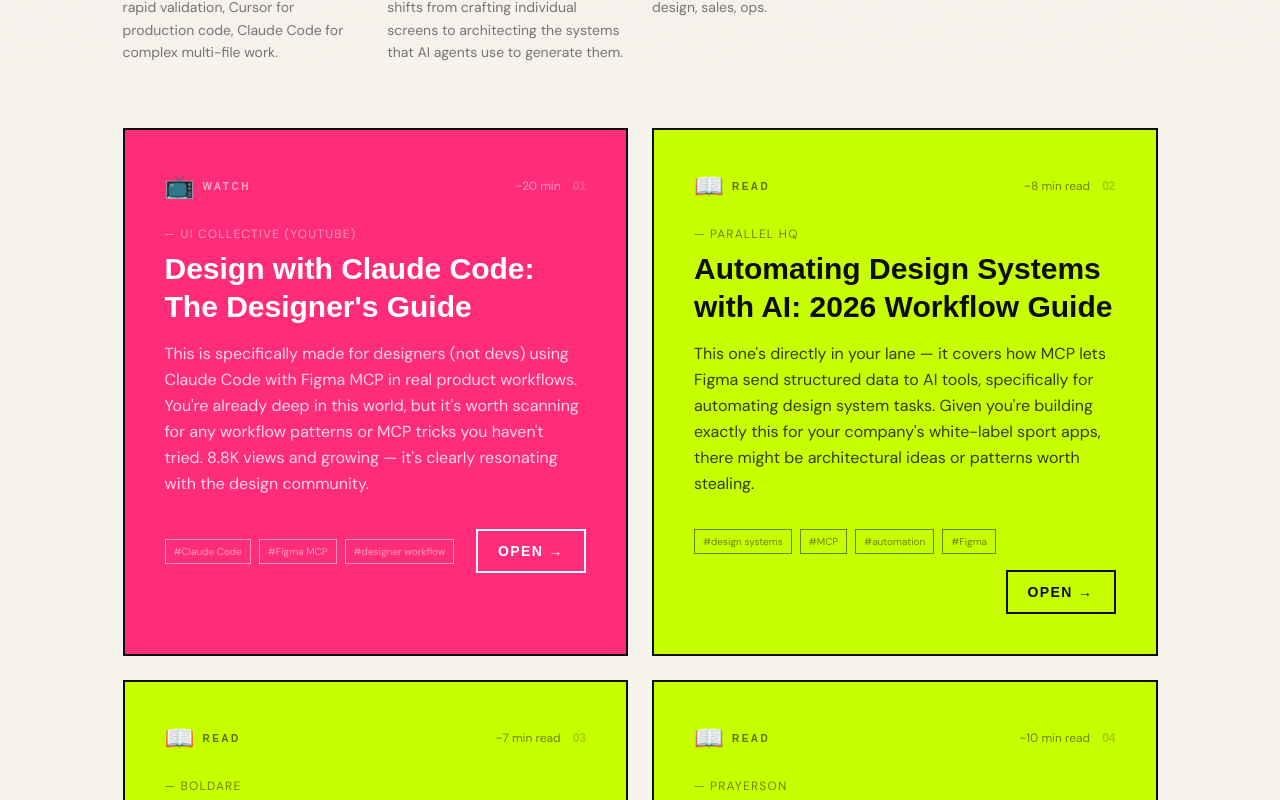
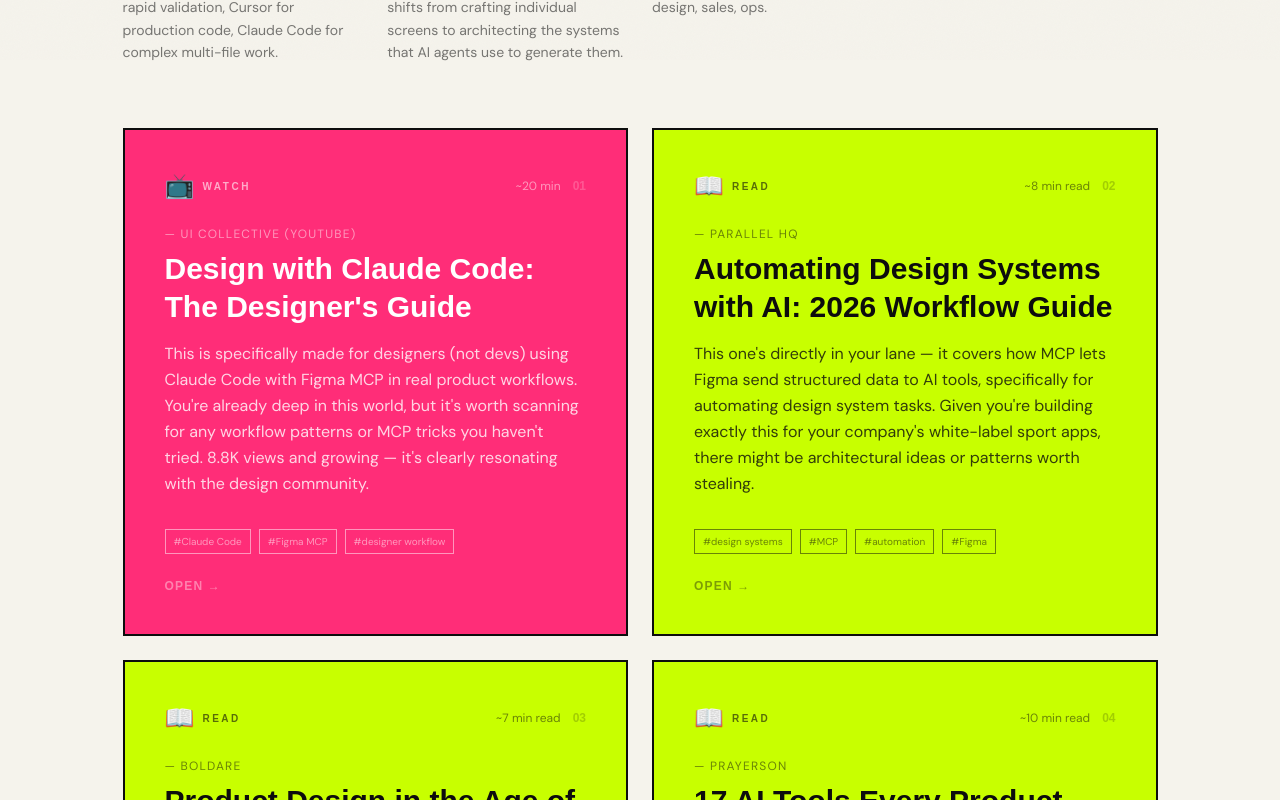
Before and after one commit to misuleecz/re-me, a Next.js app: page /2026-03-19 in a window 1280 px wide. Shown: the part 740-1540 px from the top of the page. Built offline with nearby package versions, Linux system fonts and the light colour scheme; a web font is replaced by a local one.

Commit message:
Detail cards fully clickable to source, archive cards go to detail

```diff
--- a/app/[date]/page.tsx
+++ b/app/[date]/page.tsx
@@ -96,10 +96,13 @@
           <div className="grid grid-cols-1 md:grid-cols-2 gap-6">
           {briefing.sections.map((s, i) => {
             const bubbleColor = COLORS[SECTION_COLORS[s.type]]
+            const CardWrapper = ({ children }: { children: React.ReactNode }) => s.link
+              ? <a href={s.link} target="_blank" rel="noopener noreferrer" className="block group">{children}</a>
+              : <div className="block">{children}</div>
             return (
+              <CardWrapper key={s.type}>
               <div
-                key={s.type}
-                className="border-2 border-ink p-7 md:p-10"
+                className="border-2 border-ink p-7 md:p-10 h-full transition-transform duration-200 group-hover:-translate-y-1 group-hover:shadow-[4px_4px_0px_#0D0D0D]"
                 style={{ backgroundColor: bubbleColor.bg, color: bubbleColor.text }}
               >
                 {/* Header */}
@@ -145,10 +148,9 @@
                   {s.description}
                 </p>
 
-                {/* Tags + link */}
-                <div className="flex items-center justify-between mt-8 flex-wrap gap-4">
+                {/* Tags */}
                 {s.tags && s.tags.length > 0 && (
-                    <div className="flex flex-wrap gap-2">
+                  <div className="flex flex-wrap gap-2 mt-8">
                     {s.tags.map((tag) => (
                       <span
                         key={tag}
@@ -160,19 +162,14 @@
                     ))}
                   </div>
                 )}
+
                 {s.link && (
-                    <a
-                      href={s.link}
-                      target="_blank"
-                      rel="noopener noreferrer"
-                      className="font-display font-bold text-sm uppercase tracking-widest border-2 px-5 py-2.5 hover:opacity-70 transition-opacity ml-auto"
-                      style={{ borderColor: bubbleColor.text, color: bubbleColor.text }}
-                    >
+                  <p className="font-display font-bold text-xs uppercase tracking-widest mt-6 opacity-40 group-hover:opacity-100 transition-opacity" style={{ color: bubbleColor.text }}>
                     Open →
-                    </a>
+                  </p>
                 )}
               </div>
-              </div>
+              </CardWrapper>
             )
           })}
 
```
Lines whose indentation alone changed are shown as unchanged.
